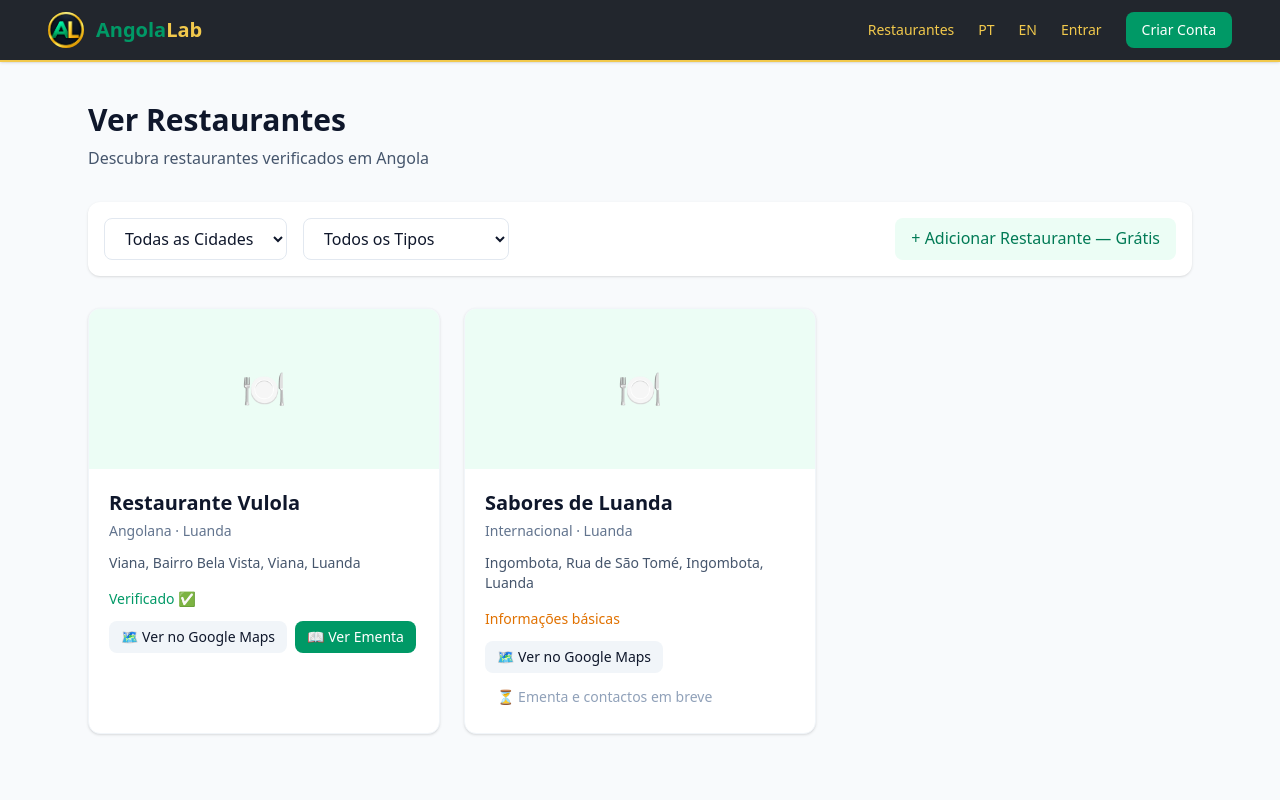
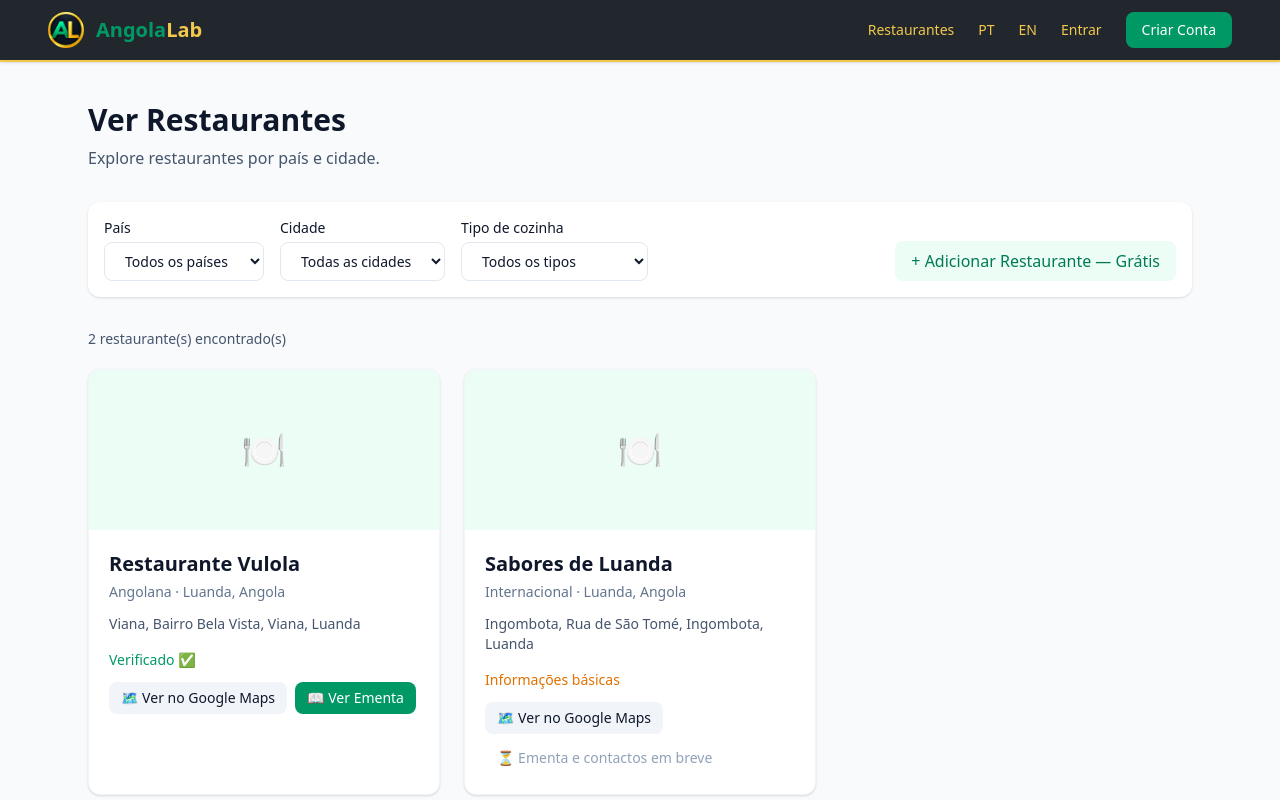
Before and after one commit to oswaldodeal/angolalab-restaurants, a Next.js app: page /pt/restaurantes in a window 1280 px wide. Shown: the top 800 px of the page. Built offline with nearby package versions, Linux system fonts and the light colour scheme.

Commit message:
feat: connect bilingual restaurant pages to shared location filters

```diff
--- a/app/pt/restaurantes/page.tsx
+++ b/app/pt/restaurantes/page.tsx
@@ -1,97 +1,5 @@
-import Link from 'next/link';
-import { translations } from '@/lib/translations';
-import { initialRestaurants, CUISINES, CITIES, getGoogleMapsUrl } from '@/lib/store';
-
-const t = translations.pt;
+import RestaurantDirectory from '@/components/RestaurantDirectory';
 
 export default function RestaurantsListPage() {
-  return (
-    <main className="min-h-screen bg-slate-50 text-slate-900">
-
-      <section className="max-w-6xl mx-auto px-6 py-10">
-        <h1 className="text-3xl font-bold mb-2">{t.home.browseRestaurants}</h1>
-        <p className="text-slate-600 mb-8">Descubra restaurantes verificados em Angola</p>
-
-        {/* Filtros */}
-        <div className="bg-white p-4 rounded-xl shadow-sm mb-8 flex flex-wrap gap-4">
-          <select className="px-4 py-2 border border-slate-200 rounded-lg bg-white">
-            <option value="">Todas as Cidades</option>
-            {CITIES.map(city => (
-              <option key={city.id} value={city.id}>{city.pt}</option>
-            ))}
-          </select>
-          <select className="px-4 py-2 border border-slate-200 rounded-lg bg-white">
-            <option value="">Todos os Tipos</option>
-            {CUISINES.map(cuisine => (
-              <option key={cuisine.id} value={cuisine.id}>{cuisine.pt}</option>
-            ))}
-          </select>
-          <Link
-            href="/pt/restaurantes/registar"
-            className="ml-auto bg-emerald-50 text-emerald-700 px-4 py-2 rounded-lg font-medium hover:bg-emerald-100"
-          >
-            + {t.home.addRestaurant}
-          </Link>
-        </div>
-
-        {/* Lista de Restaurantes */}
-        <div className="grid md:grid-cols-2 lg:grid-cols-3 gap-6">
-          {initialRestaurants.map(restaurant => {
-            const cuisineLabel = CUISINES.find(c => c.id === restaurant.cuisine)?.pt || restaurant.cuisine;
-            const cityLabel = CITIES.find(c => c.id === restaurant.city)?.pt || restaurant.city;
-            const mapsUrl = getGoogleMapsUrl(restaurant);
-
-            return (
-              <div key={restaurant.id} className="bg-white rounded-xl shadow-sm overflow-hidden border border-slate-100 hover:shadow-md transition-shadow">
-                <div className="h-40 bg-emerald-50 flex items-center justify-center text-4xl">
-                  🍽️
-                </div>
-                <div className="p-5">
-                  <h3 className="text-xl font-semibold mb-1">{restaurant.name}</h3>
-                  <p className="text-slate-500 text-sm mb-3">{cuisineLabel} · {cityLabel}</p>
-                  <p className="text-slate-600 text-sm mb-4">{restaurant.neighbourhood}, {restaurant.address}</p>
-
-                  {/* Estado */}
-                  <p className={`text-sm font-medium mb-3 ${
-                    restaurant.status === 'verified' ? 'text-emerald-600' :
-                    restaurant.status === 'basic' ? 'text-amber-600' : 'text-slate-400'
-                  }`}>
-                    {restaurant.status === 'verified' && t.restaurant.statusVerified}
-                    {restaurant.status === 'basic' && t.restaurant.statusBasic}
-                    {restaurant.status === 'pending' && t.restaurant.statusPending}
-                  </p>
-
-                  {/* Botões */}
-                  <div className="flex gap-2 flex-wrap">
-                    <a
-                      href={mapsUrl}
-                      target="_blank"
-                      rel="noopener noreferrer"
-                      className="text-sm bg-slate-100 px-3 py-1.5 rounded-lg hover:bg-slate-200"
-                    >
-                      🗺️ {t.restaurant.viewMap}
-                    </a>
-                    {restaurant.status === 'verified' ? (
-                      <Link
-                        href={`/pt/restaurantes/${restaurant.id}`}
-                        className="text-sm bg-emerald-600 text-white px-3 py-1.5 rounded-lg hover:bg-emerald-700"
-                      >
-                        📖 {t.restaurant.viewMenu}
-                      </Link>
-                    ) : (
-                      <span className="text-sm text-slate-400 px-3 py-1.5">
-                        ⏳ {t.restaurant.menuComing}
-                      </span>
-                    )}
-                  </div>
-                </div>
-              </div>
-            );
-          })}
-        </div>
-      </section>
-
-
-    </main>
-  );
+  return <RestaurantDirectory language="pt" />;
 }
```
